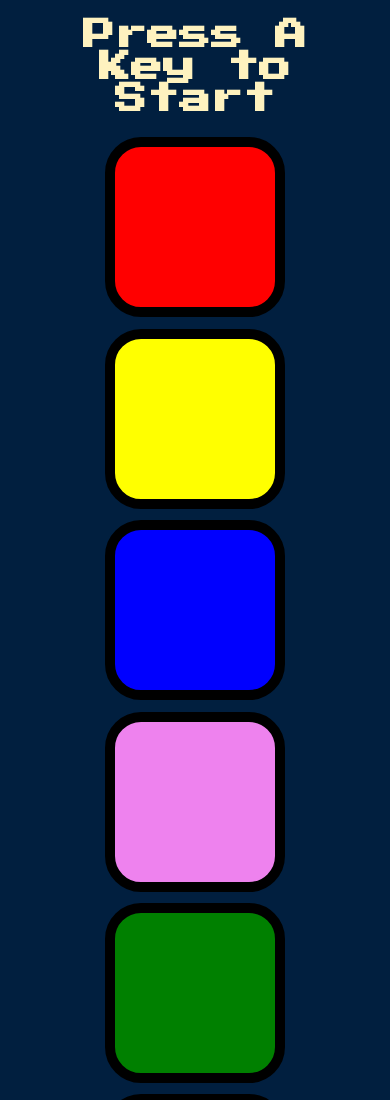
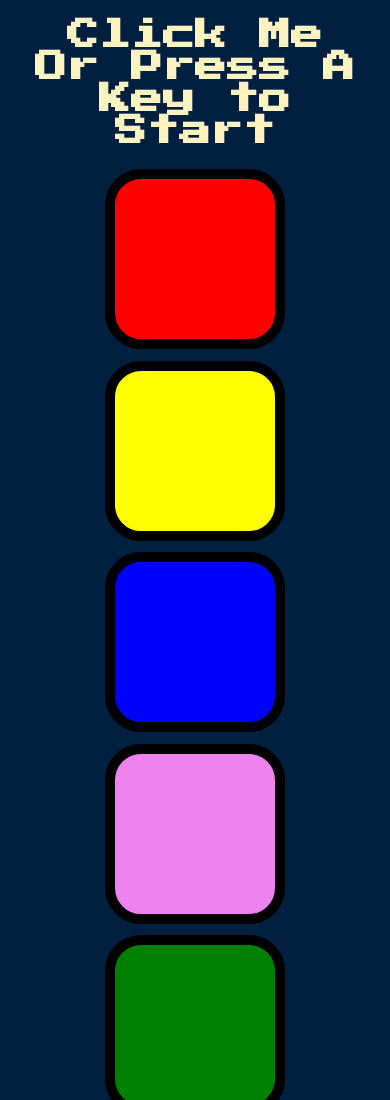
Before and after one commit to pawan2611/The-Simon-Game, a plain HTML site: page index.html in a window 390 px wide. Shown: the top 1100 px of the page. Drawn offline with nearby package versions, Linux system fonts and the light colour scheme.

Commit message:
Update index.html
for mobile compatibility

```diff
--- a/index.html
+++ b/index.html
@@ -11,7 +11,7 @@
   </head>
 
   <body>
-    <h1 id="level-title">Press A Key to Start</h1>
+    <h1 id="level-title">Click Me Or Press A Key to Start</h1>
     <div class="container">
       <div lass="row">
         <div type="button" id="red" class="btn red"></div>
```
